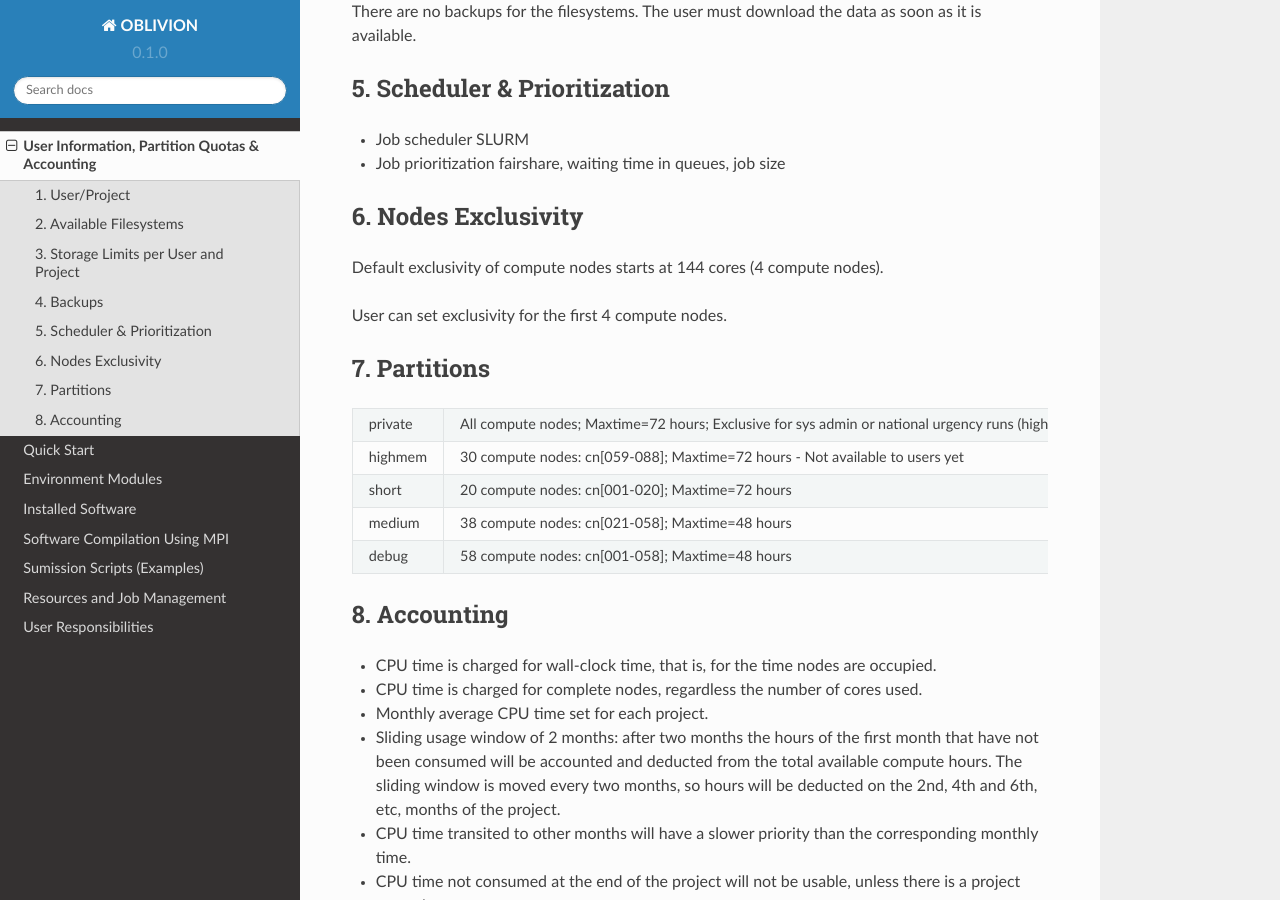
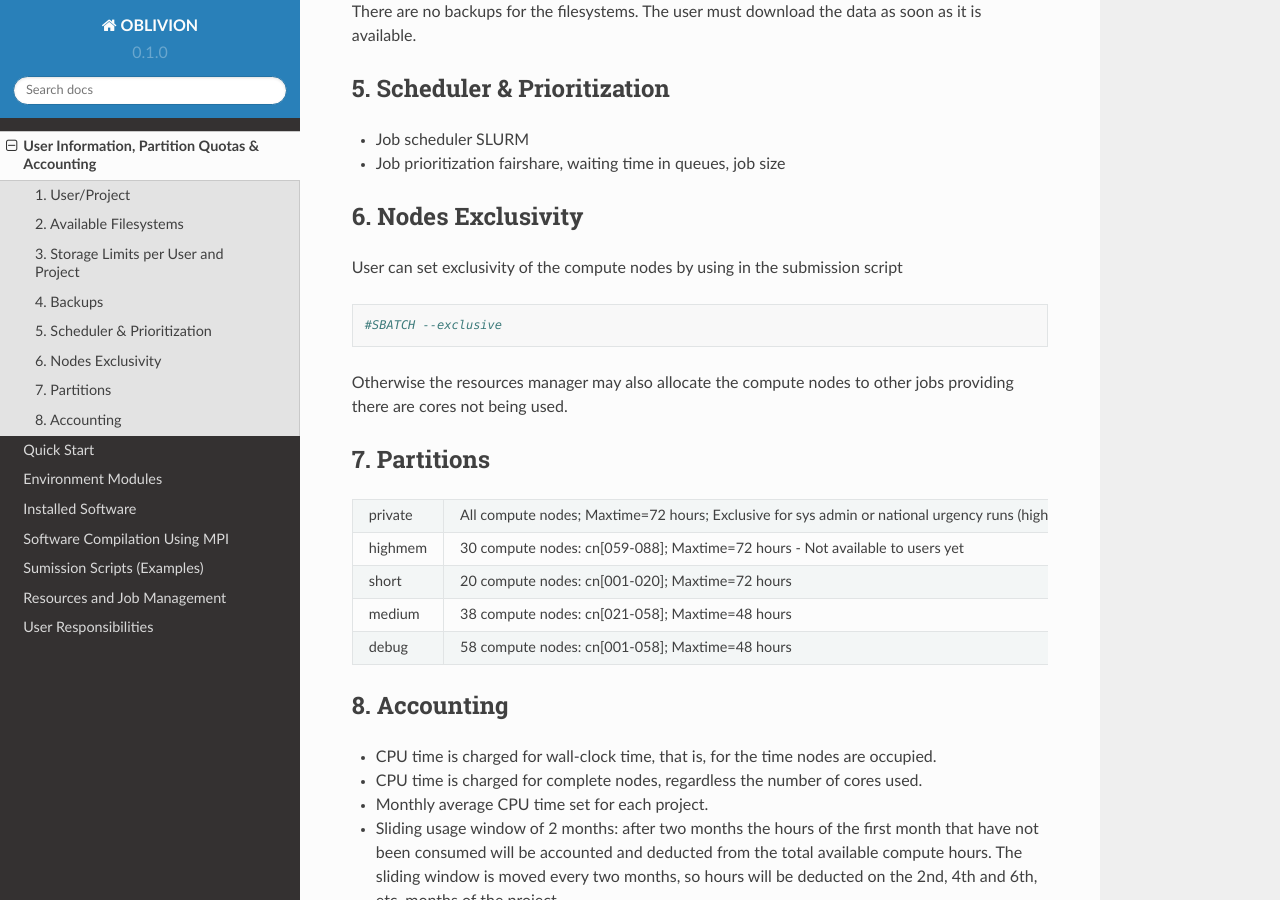
Before and after one commit to mavillez/Oblivion, a Sphinx documentation site: the page built from docs/source/information.rst, in a window 1280 px wide and 900 px high, scrolled down 728 px. Built offline with Sphinx 7.4.7 and the Read the Docs theme 2.0.0, drawn with Linux system fonts in a browser that asks for light colours.

Commit message:
Update information.rst

```diff
--- a/docs/source/information.rst
+++ b/docs/source/information.rst
@@ -50,9 +50,14 @@ There are no backups for the filesystems. The user must download the data as soo
 6. Nodes Exclusivity
 --------------------
 
-Default exclusivity of compute nodes starts at 144 cores (4 compute nodes).
+User can set exclusivity of the compute nodes by using in the submission script
 
-User can set exclusivity for the first 4 compute nodes.
+.. code-block:: julia
+
+ #SBATCH --exclusive
+
+Otherwise the resources manager may also allocate the compute nodes to other jobs providing there are cores not being used.
+
 
 7. Partitions
 -------------
```
